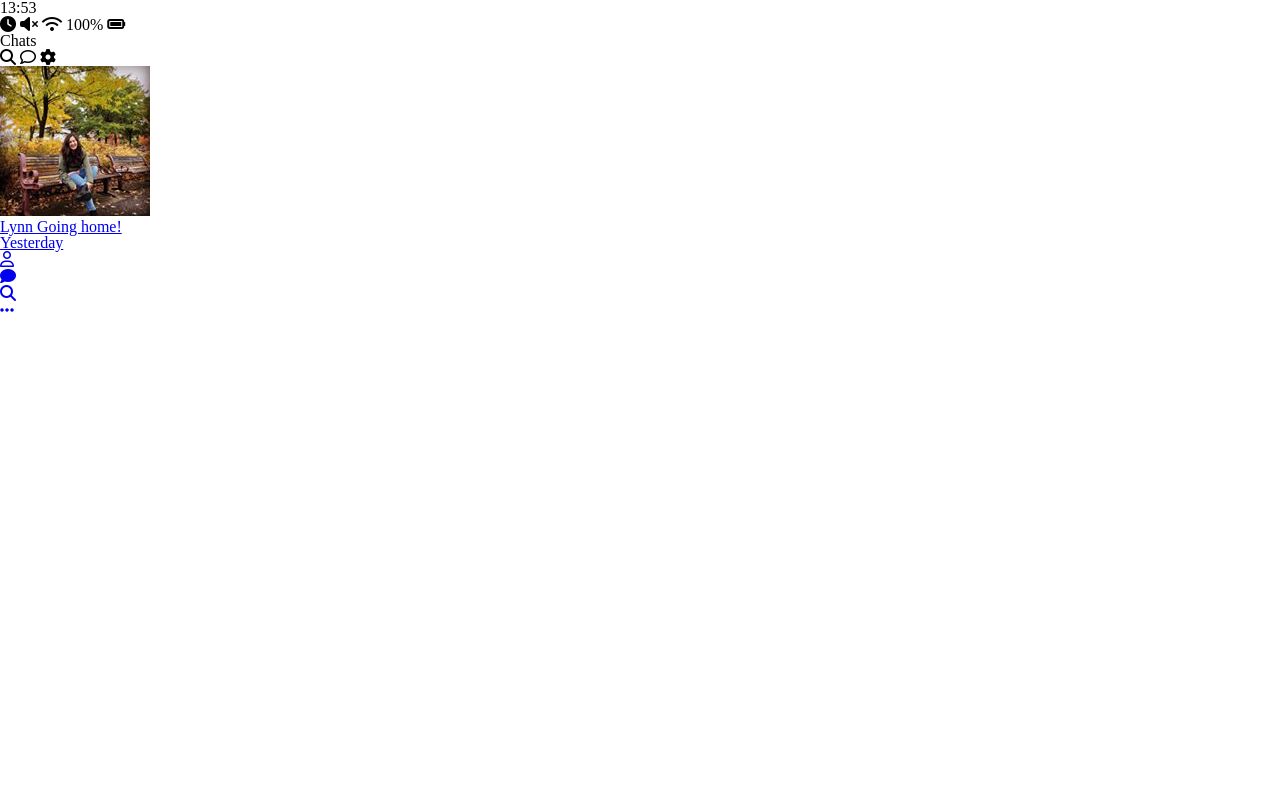
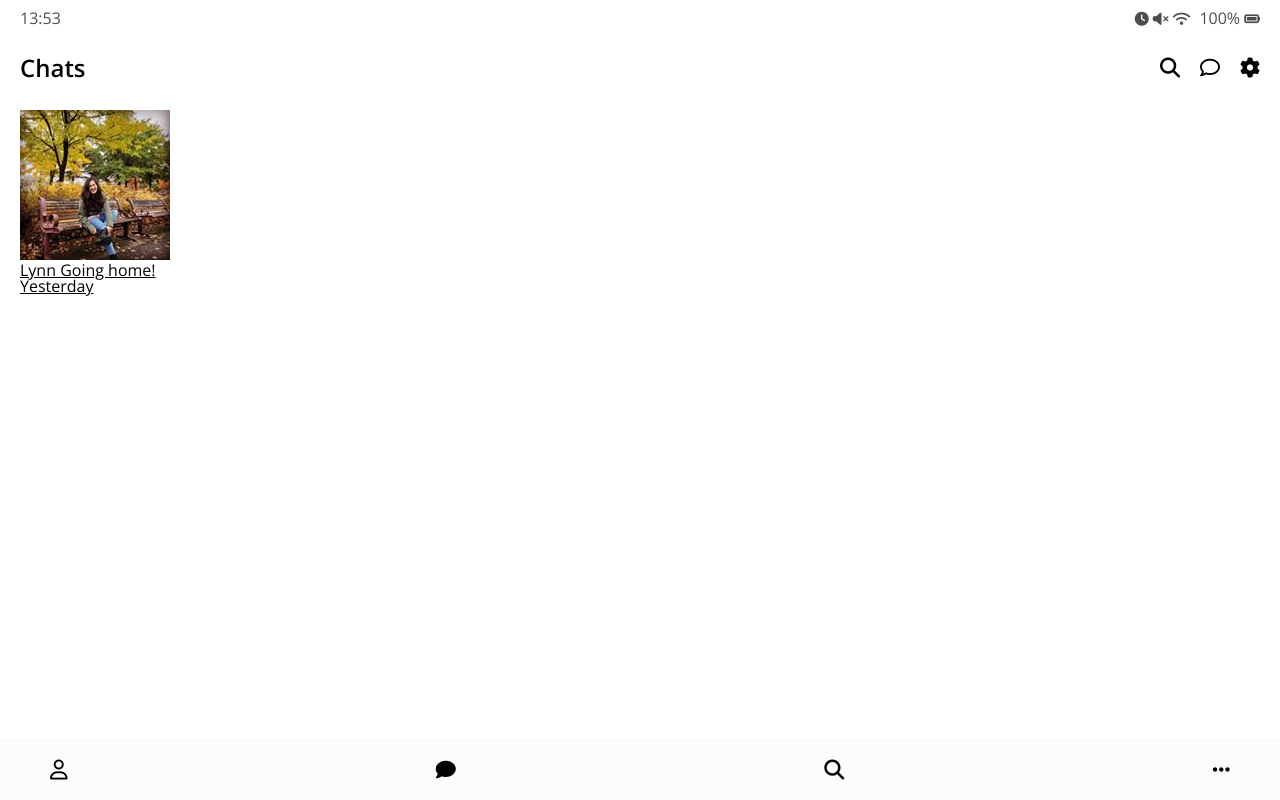
Before and after one commit to akimdesign/kakao-clone, a plain HTML site: page Kakao Clone/index.html in a window 1280 px wide. Drawn offline with nearby package versions, Linux system fonts and the light colour scheme.

Commit message:
nav-bar and style added

```diff
--- /dev/null
+++ b/Kakao Clone/css/header.css
@@ -0,0 +1,27 @@
+.header {
+  display: flex;
+  justify-content: space-between;
+  align-items: center;
+  margin-bottom: 30px;
+}
+
+.header .header__title {
+  font-size: 24px;
+  font-weight: 600;
+}
+
+.header .header__icon {
+  font-size: 20px;
+  margin-left: 20px;
+  cursor: pointer;
+}
+
+.header .header__header-column {
+  display: flex;
+  align-items: center;
+}
+
+.header .header__back-btn {
+  font-size: 22px;
+  margin-right: 20px;
+}
--- /dev/null
+++ b/Kakao Clone/css/nav-bar.css
@@ -0,0 +1,18 @@
+.nav {
+  position: fixed;
+  width: 100%;
+  background-color: #fcfcfc;
+  padding: 20px 50px;
+  left: 0px;
+  bottom: 0px;
+  border-top: 1px solid #f7f7f7;
+}
+
+.nav .nav__list {
+  display: flex;
+  justify-content: space-between;
+}
+
+.nav i {
+  font-size: 20px;
+}
--- /dev/null
+++ b/Kakao Clone/css/status-bar.css
@@ -0,0 +1,14 @@
+.status-bar {
+  display: flex;
+  justify-content: space-between;
+  margin-bottom: 30px;
+  opacity: 0.7;
+}
+
+.status-bar i {
+  font-size: 14px;
+}
+
+.status-bar .status-bar__battery-level {
+  margin-left: 5px;
+}
--- a/Kakao Clone/css/styles.css
+++ b/Kakao Clone/css/styles.css
@@ -1 +1,20 @@
+@import url("https://fonts.googleapis.com/css?family=Open+Sans:400,600&display=swap");
 @import "reset.css";
+@import "status-bar.css";
+@import "header.css";
+@import "nav-bar.css";
+
+* {
+  box-sizing: border-box;
+}
+
+body {
+  background-color: white;
+  padding: 10px 20px;
+  color: #020202;
+  font-family: "Open Sans", sans-serif;
+}
+
+a {
+  color: inherit;
+}
```
Also changed, not shown: Kakao Clone/chat.html (+3 -3 lines), Kakao Clone/settings.html (+1 -1 lines).
